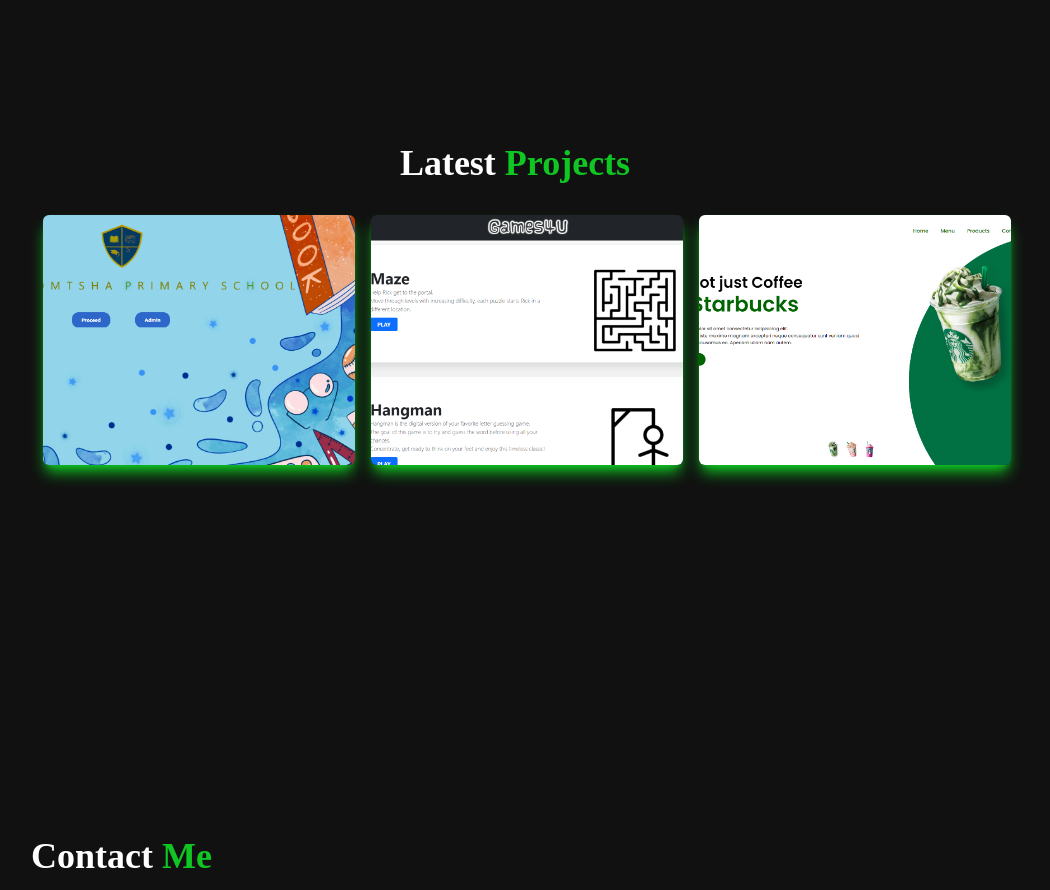
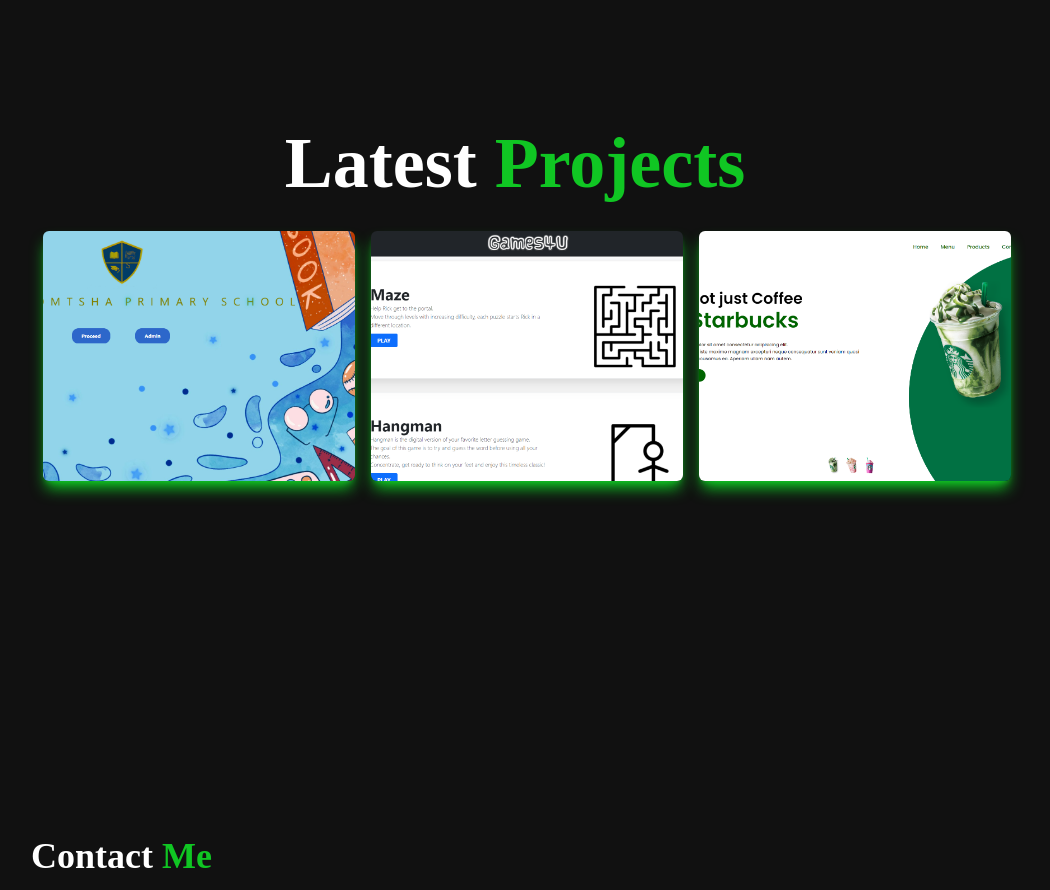
Before and after one commit to colehanekom/React-profile, a React (Vite) app: page / in a window 1280 px wide. Shown: the part 2320-3210 px from the top of the page, without its empty margins (125-1175 px from the left). Built offline with nearby package versions, Linux system fonts and the light colour scheme.

Commit message:
Increased size of text.

```diff
--- a/src/components/Projects.jsx
+++ b/src/components/Projects.jsx
@@ -9,7 +9,7 @@ const Projects = () => {
       {/* Container */}
       <div className='max-w-[1000px] mx-auto p-4 pt-24 flex flex-col justify-center w-full h-full'>
         <div className='pb-8 text-center'>
-          <p className='text-3xl md:text-4xl font-bold'>
+          <p className='text-3xl md:text-4xl lg:text-7xl font-bold'>
             Latest <span className='text-[#10C623]'>Projects</span>
           </p>
         </div>
```
